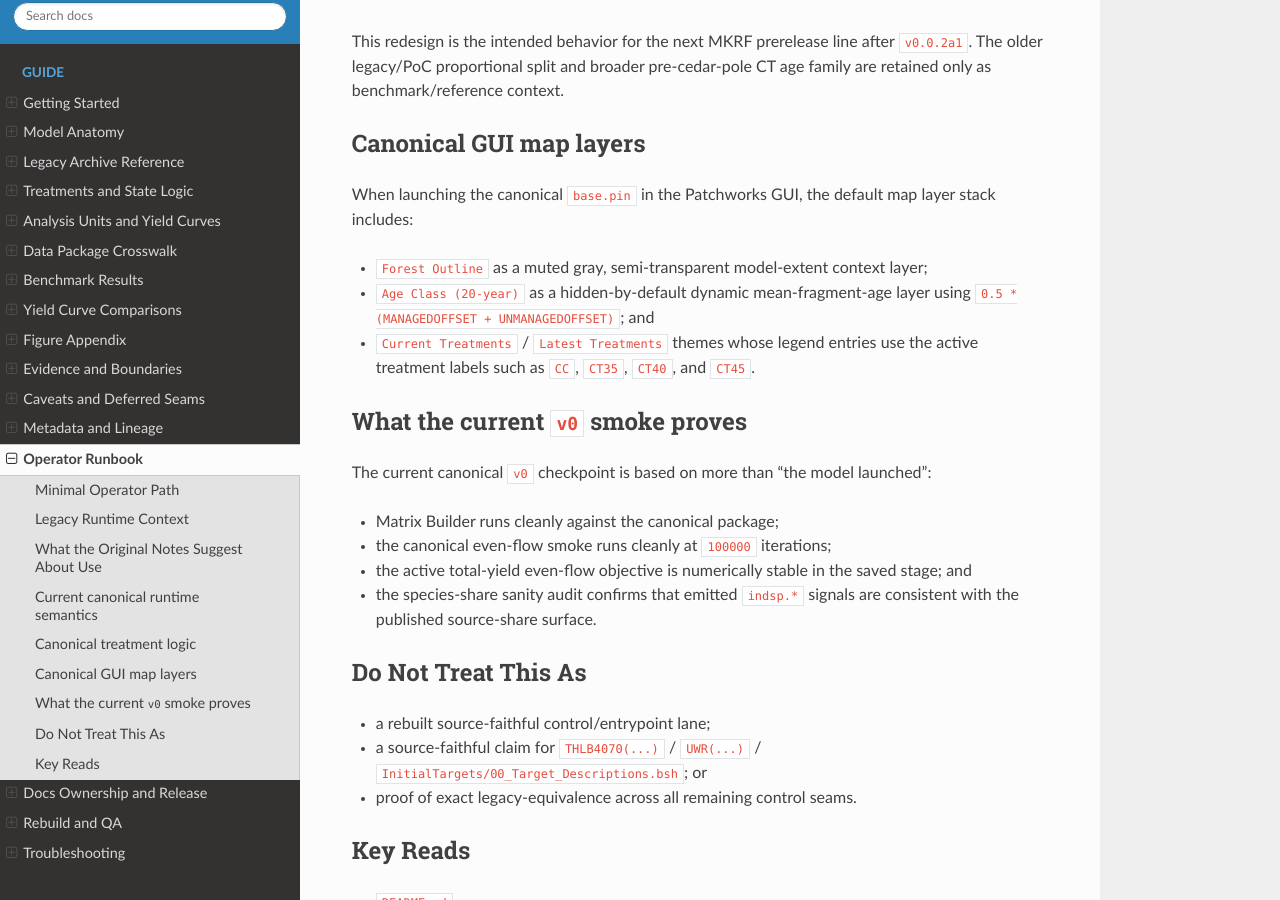
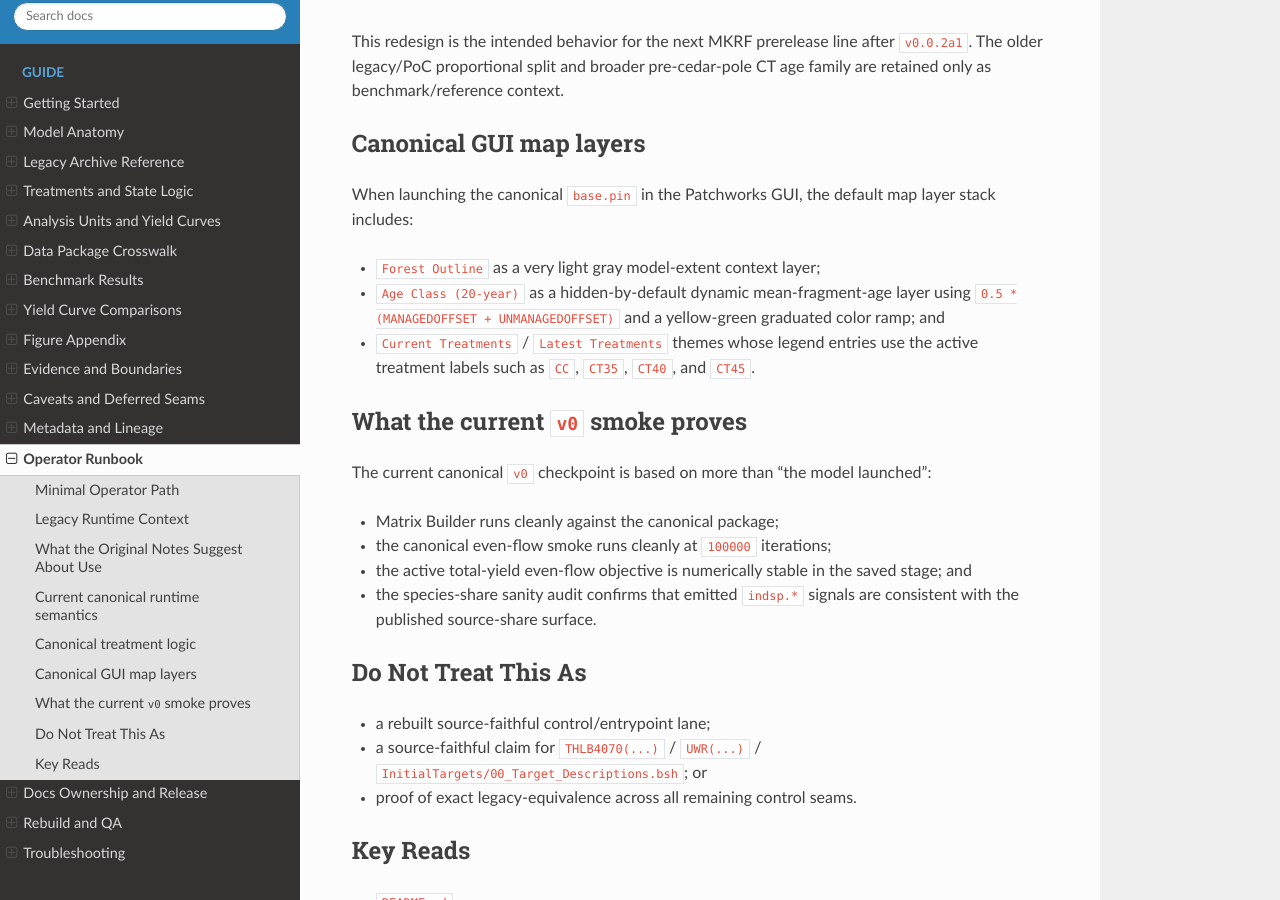
Before and after one commit to UBC-FRESH/femic-mkrf-instance, a Sphinx documentation site: the page built from docs/operator-runbook.rst, in a window 1280 px wide and 900 px high, scrolled down 2495 px. Built offline with Sphinx 7.4.7 and the Read the Docs theme 3.1.0, drawn with Linux system fonts in a browser that asks for light colours.

Commit message:
Refine MKRF map layer symbology

```diff
--- a/docs/operator-runbook.rst
+++ b/docs/operator-runbook.rst
@@ -126,10 +126,11 @@ Canonical GUI map layers
 When launching the canonical ``base.pin`` in the Patchworks GUI, the default
 map layer stack includes:
 
-- ``Forest Outline`` as a muted gray, semi-transparent model-extent context
+- ``Forest Outline`` as a very light gray model-extent context
   layer;
 - ``Age Class (20-year)`` as a hidden-by-default dynamic mean-fragment-age
-  layer using ``0.5 * (MANAGEDOFFSET + UNMANAGEDOFFSET)``; and
+  layer using ``0.5 * (MANAGEDOFFSET + UNMANAGEDOFFSET)`` and a yellow-green
+  graduated color ramp; and
 - ``Current Treatments`` / ``Latest Treatments`` themes whose legend entries
   use the active treatment labels such as ``CC``, ``CT35``, ``CT40``, and
   ``CT45``.
--- a/docs/treatments-and-state-logic.rst
+++ b/docs/treatments-and-state-logic.rst
@@ -208,10 +208,11 @@ Current GUI Treatment Layers
 
 The canonical ``base.pin`` now includes GUI map layers for:
 
-- ``Forest Outline``, a neutral gray, semi-transparent model-extent context
+- ``Forest Outline``, a very light gray model-extent context
   layer;
 - ``Age Class (20-year)``, a hidden-by-default dynamic mean-fragment-age
-  theme using ``0.5 * (MANAGEDOFFSET + UNMANAGEDOFFSET)`` with 20-year bins;
+  theme using ``0.5 * (MANAGEDOFFSET + UNMANAGEDOFFSET)`` with 20-year bins
+  and a yellow-green graduated color ramp;
 - current treatments via ``CURRENTTREATMENT``, with legend entries that match
   the active treatment labels; and
 - latest treatments via ``LASTTREATMENT``, with legend entries that match the
```
Also changed, not shown: 1 other file.
